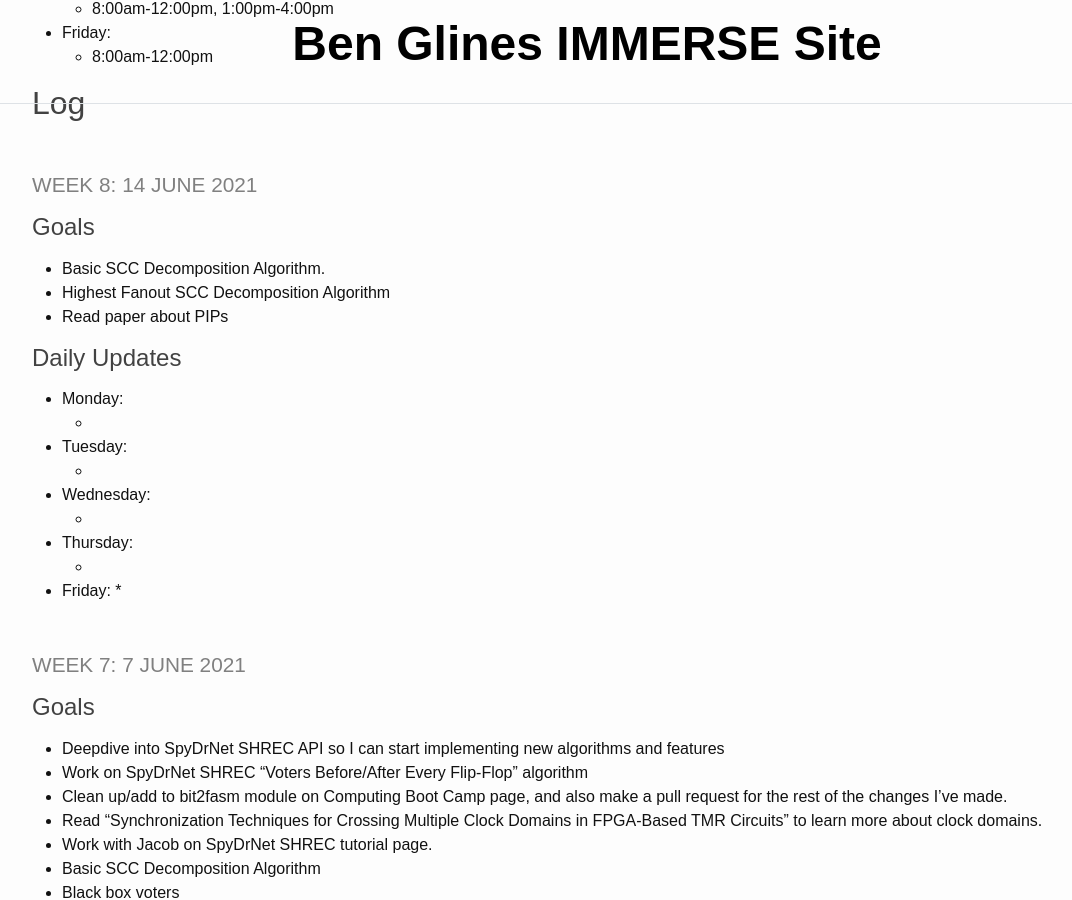
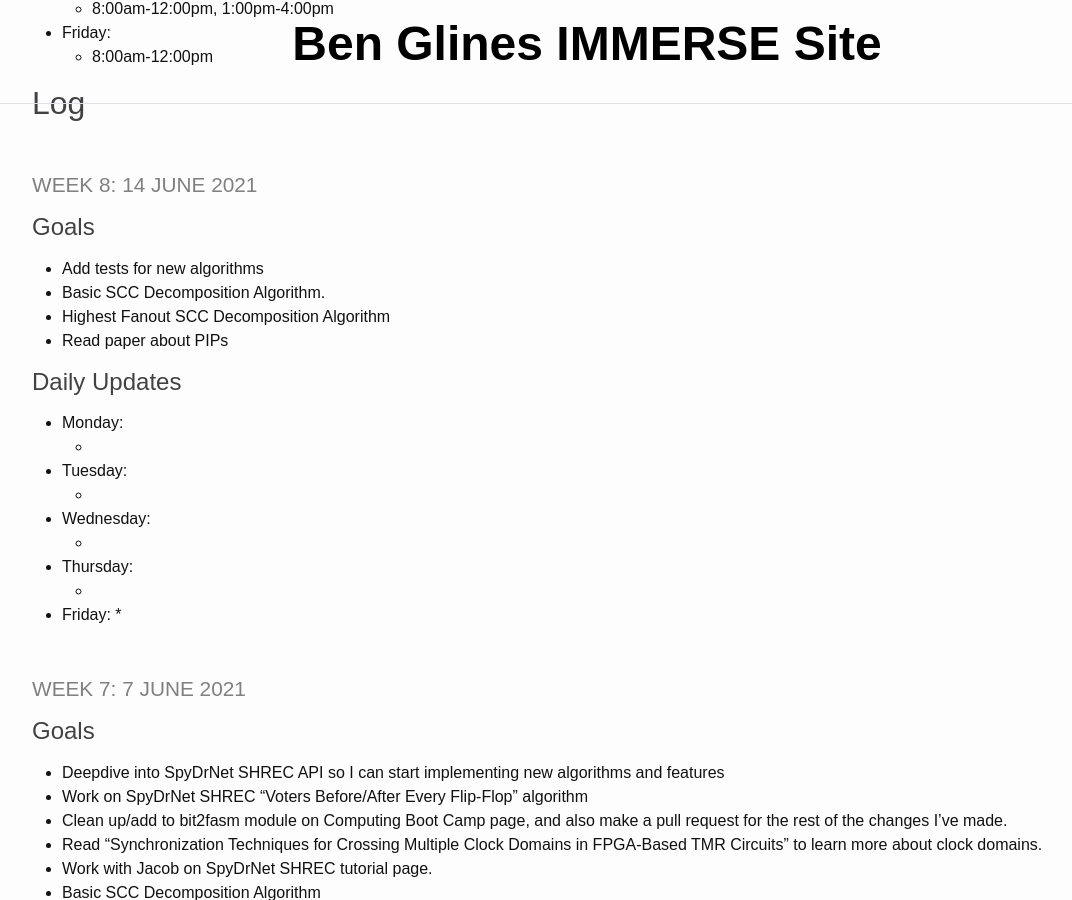
Before and after one commit to benglines/immerse, a Jekyll site: the page built from _pages/log.md, in a window 1280 px wide and 900 px high, scrolled down 411 px. Shown: the whole window, without its empty margins (53-1125 px from the left). Built offline with Jekyll 4.4.1, drawn with Linux system fonts in a browser that asks for light colours.

Commit message:
Log Update

```diff
--- a/_pages/log.md
+++ b/_pages/log.md
@@ -22,6 +22,7 @@ title: IMMERSE Log
 
 #### Goals
 
+* Add tests for new algorithms
 * Basic SCC Decomposition Algorithm.
 * Highest Fanout SCC Decomposition Algorithm
 * Read paper about PIPs
```
